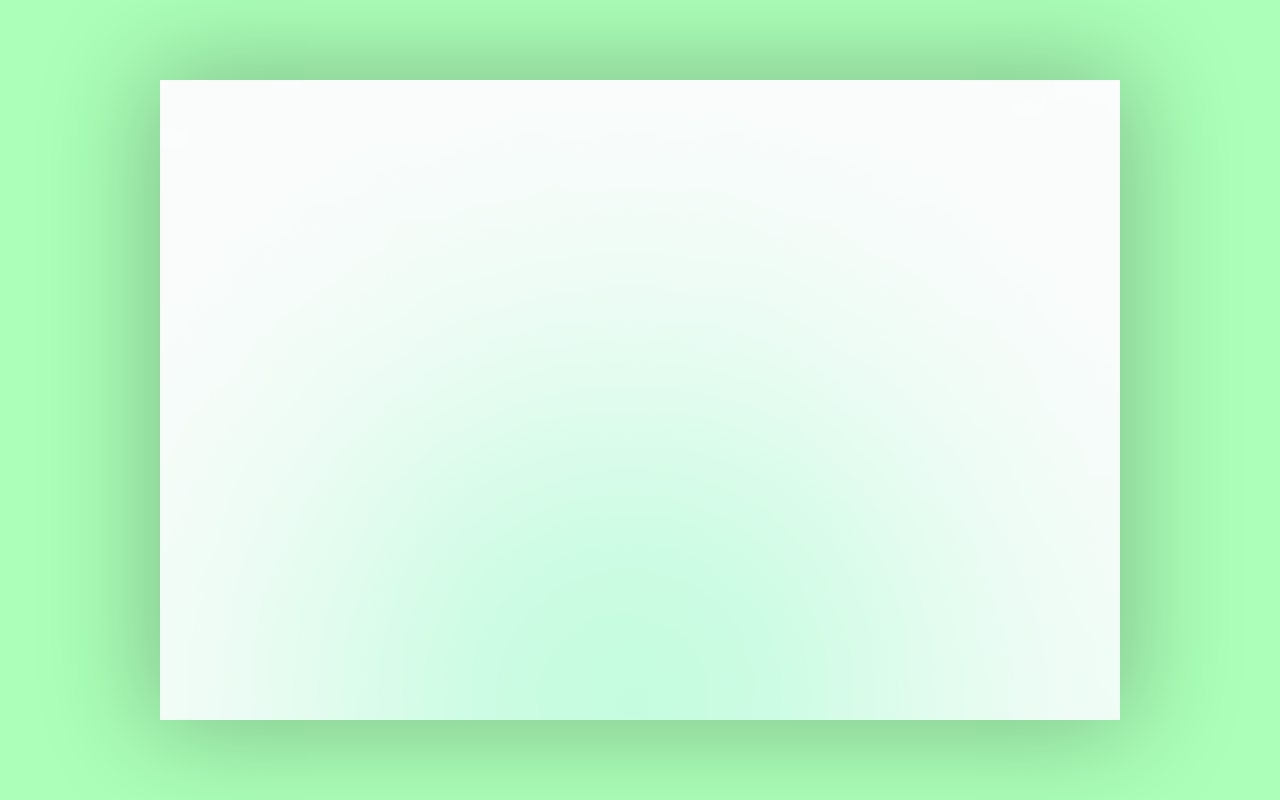
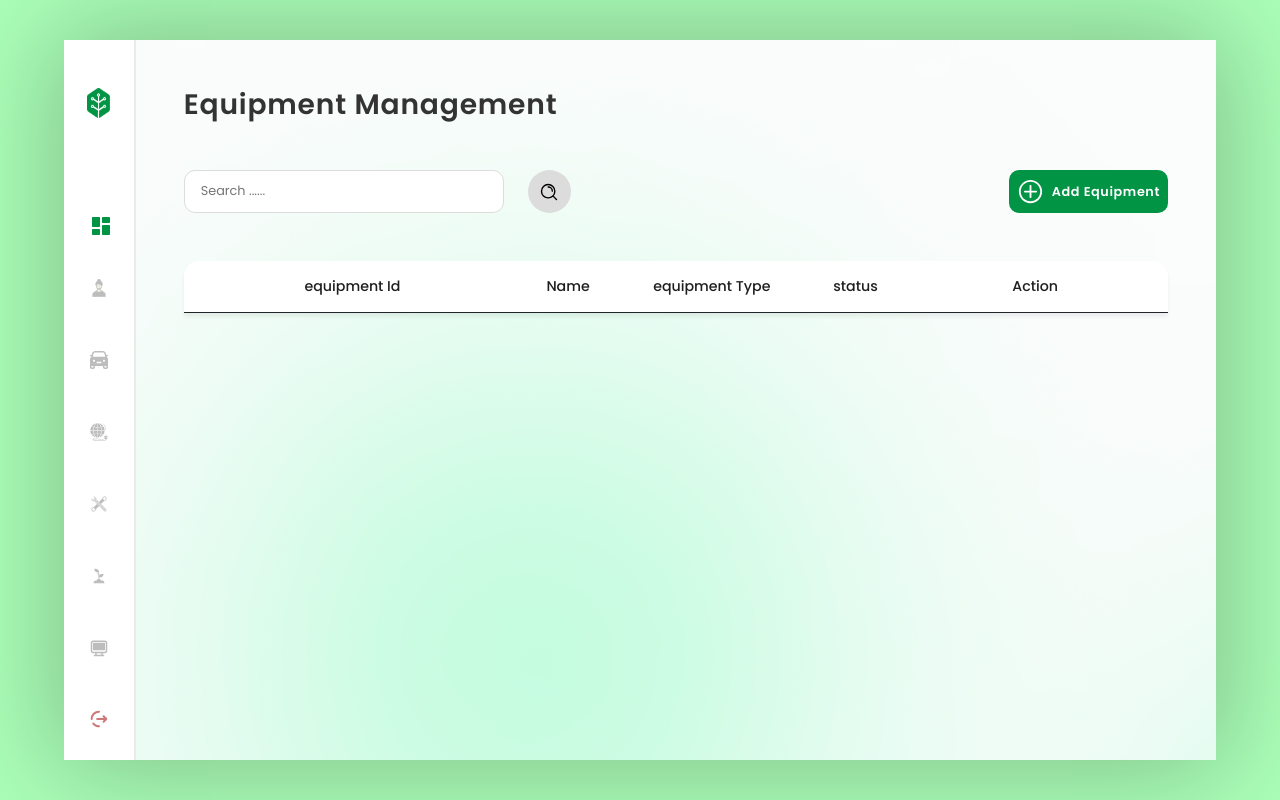
Before and after one commit to amliyanage/Green-Shadow-React, a React (Vite) app: page /dashboard/equ_management in a window 1280 px wide. Before the commit this address had no page. Built offline with nearby package versions, Linux system fonts and the light colour scheme.

Commit message:
Add EquWall component for equipment management | update routing and navigation

```diff
--- a/src/App.tsx
+++ b/src/App.tsx
@@ -8,6 +8,7 @@ import Home from "./components/wall/Home.tsx";
 import StaffWall from "./components/wall/StaffWall.tsx";
 import VehicleWall from "./components/wall/VehicleWall.tsx";
 import FieldWall from "./components/wall/FieldWall.tsx";
+import EquWall from "./components/wall/EquWall.tsx";
 
 function App() {
 
@@ -24,6 +25,7 @@ function App() {
                     <Route path="staff_management" element={ <StaffWall /> } />
                     <Route path="vehicle_management" element={ <VehicleWall /> } />
                     <Route path="field_management" element={ <FieldWall /> } />
+                    <Route path="equ_management" element={ <EquWall /> } />
                 </Route>
             </Routes>
           </BrowserRouter>
--- a/src/components/NavigationBar.tsx
+++ b/src/components/NavigationBar.tsx
@@ -38,7 +38,7 @@ const navigations: Record<string, string> = {
     'staff-icon': 'staff_management',
     vehicle: 'vehicle_management',
     'field-icon': 'field_management',
-    rqu_icon: 'rqu_management',
+    rqu_icon: 'equ_management',
     crop_icon: 'crop_management',
     monitor_log: 'monitor_log',
 };
--- /dev/null
+++ b/src/components/wall/EquWall.tsx
@@ -0,0 +1,16 @@
+import WallHeader from "../WallHeader.tsx";
+import Table from "../Table.tsx";
+
+const EquWall = () => {
+    const dataHeaders = [ "equipment Id" , "Name" , "equipment Type" , "status"]
+    return(
+        <>
+            <div className="w-100 p-5 bg-transparent" id="staff-wall">
+                <WallHeader title={"Equipment Management"} />
+                <Table headersData={dataHeaders} bodyData={[]} />
+            </div>
+        </>
+    )
+}
+
+export default EquWall
```
